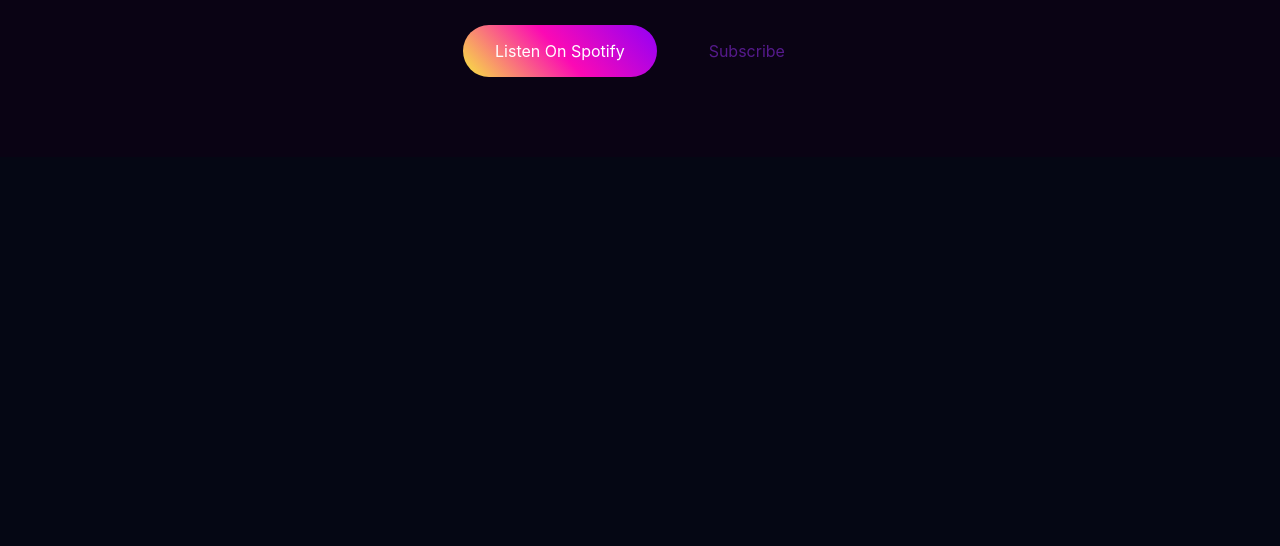
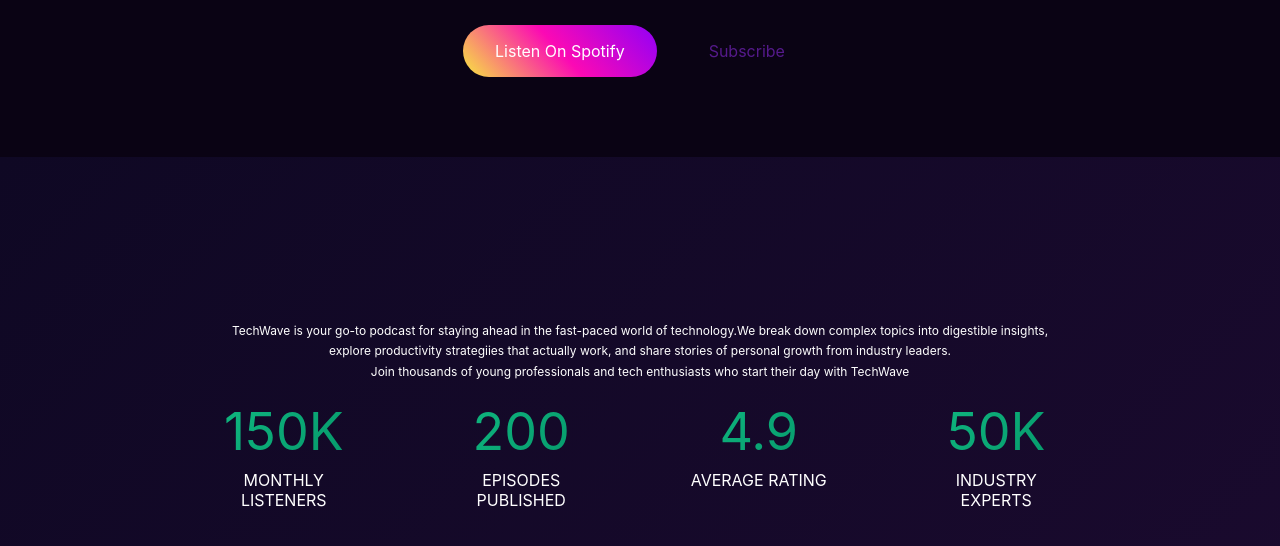
Before and after one commit to tniha10/assignment-02, a plain HTML site: page index.html in a window 1280 px wide. Shown: the part 724-1270 px from the top of the page. Before the commit the page ends 881 px from the top, so only its background shows below. Drawn offline with Linux system fonts and the light colour scheme.

Commit message:
about section

```diff
--- a/css/styles.css
+++ b/css/styles.css
@@ -204,6 +204,60 @@ nav{
     box-shadow: 0 0 20px rgba(16, 185, 129, 0.8);
 }
 
+.about-container{
+    padding: 120px 48px;
+    background: linear-gradient(135deg, #0F0824 0%, #1A0A2E 100%);
+    text-align: center;
+}
+
+.about-section{
+    max-width: 1100px;
+    margin: 0 auto;
+}
+
+.about-container h3{
+    font-size: 20px;
+    font-weight: 500;
+    background-clip: text;
+    color: transparent;
+    margin-bottom: 20px;
+    letter-spacing: -0.5px;
+}
+
+.about-container p{
+    font-size: 12px;
+    color: #FFFFFF;
+    line-height: 1.7;
+    max-width: 820px;
+    margin-left: auto;
+    margin-right: auto;
+    text-align: center;
+}
+
+.numbers-container{
+    display: flex;
+    justify-content: space-between;
+    gap: 50px;
+    max-width: 900px;
+    margin: 0 auto;
+}
+
+.numbers-item{
+    flex: 1;
+    padding: 24px 16px;
+    text-align: center;
+}
+
+.numbers-value{
+    font-size: 52px;
+    font-family: 900;
+    background: linear-gradient(135deg, #10B981, #059669);
+    background-clip: text;
+    color: transparent;
+    margin-bottom: 12px;
+    line-height: 1;
+}
+
 @media (max-width: 576px) {
 
     .nav-menu, .nav-button{
@@ -234,3 +288,14 @@ nav{
         height: 210px;
     }
 }
+
+@media (max-width: 768px){
+    .about-container{
+        padding: 80px 24px;
+    }
+
+    .numbers-container{
+        flex-direction: column;
+        gap: 32px;
+    }
+}
--- a/index.html
+++ b/index.html
@@ -52,8 +52,40 @@
             <a href="" class="subscribe-button">Subscribe</a>
           </div>
         </div>
+      </section>
 
+      <section class="about-container">
+        <div class="about-section">
+          <h3>About The Podcast</h3>
+          <p>
+            TechWave is your go-to podcast for staying ahead in the fast-paced
+            world of technology.We break down complex topics into digestible
+            insights, explore productivity strategiies that actually work, and
+            share stories of personal growth from industry leaders.
+          </p>
+          <p>
+            Join thousands of young professionals and tech enthusiasts who start
+            their day with TechWave
+          </p>
 
+          <div class="numbers-container">
+            <div class="numbers-item">
+              <div class="numbers-value">150K</div>
+              <span>MONTHLY LISTENERS</span>
+            </div>
+            <div class="numbers-item">
+              <div class="numbers-value">200</div>
+              <span>EPISODES PUBLISHED</span>
+            </div>
+            <div class="numbers-item">
+              <div class="numbers-value">4.9</div>
+              <span>AVERAGE RATING</span>
+            </div>
+            <div class="numbers-item">
+              <div class="numbers-value">50K</div>
+              <span>INDUSTRY EXPERTS</span>
+            </div>
+          </div>
         </div>
       </section>
     </main>
```
